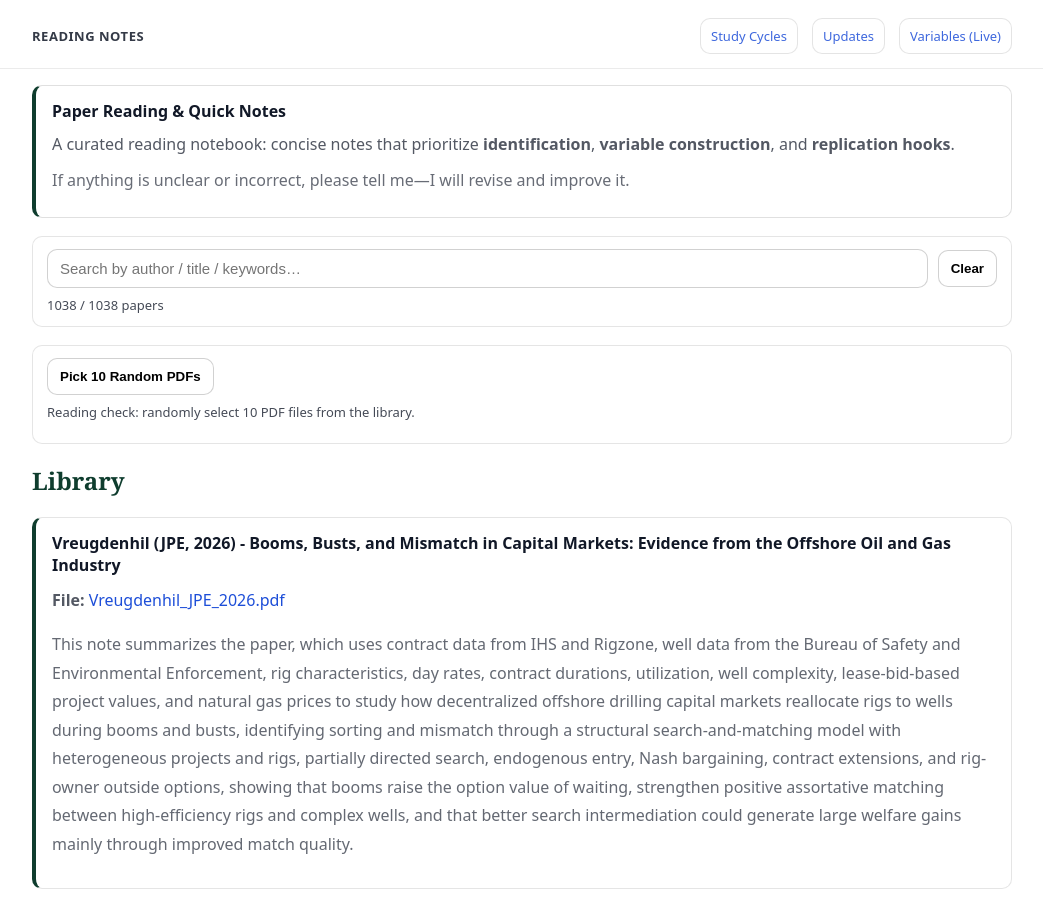
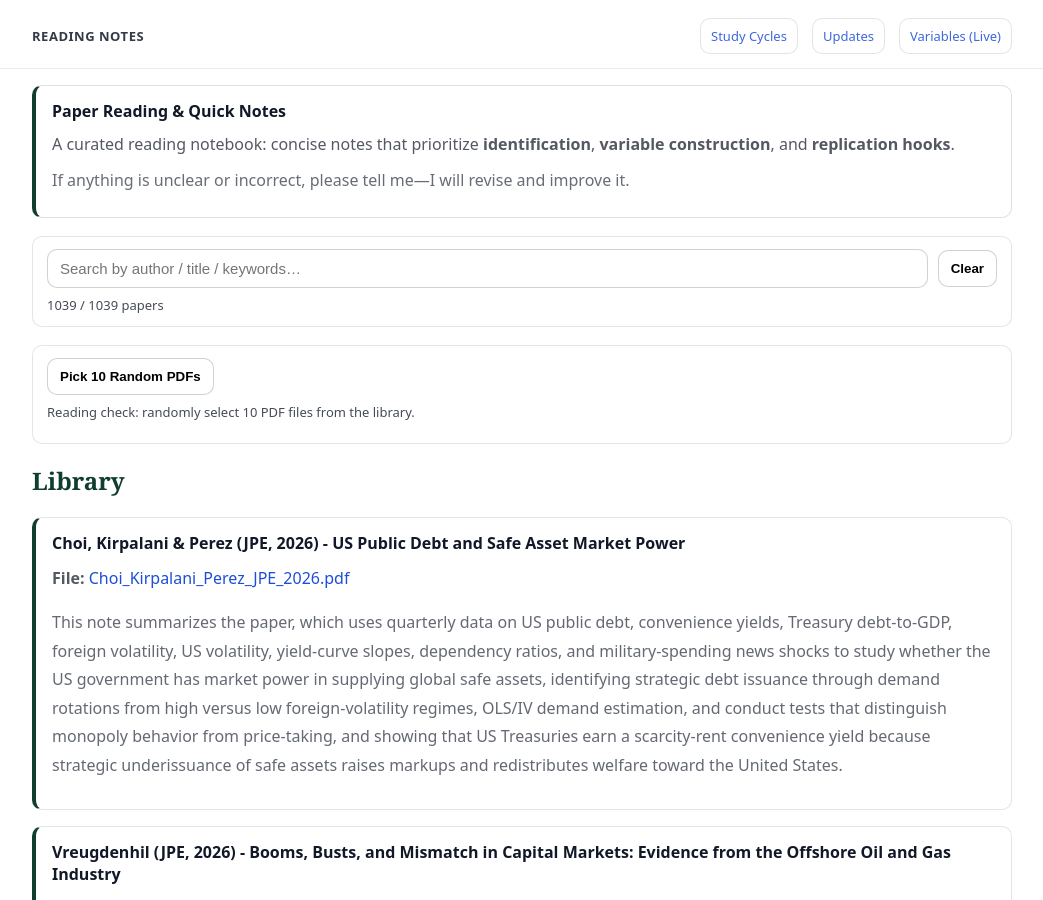
Before and after one commit to yaxinzn/study-archive, a Jekyll site: the page built from reading/index.md, in a window 1280 px wide and 900 px high. Shown: the whole window, without its empty margins (118-1161 px from the left). Built offline with Jekyll 4.4.1, drawn with Linux system fonts in a browser that asks for light colours.

Commit message:
Reading: add/update Choi_Kirpalani_Perez_JPE_2026.pdf

```diff
--- a/_data/reading.yml
+++ b/_data/reading.yml
@@ -1,3 +1,7 @@
+- title: "Choi, Kirpalani & Perez (JPE, 2026) - US Public Debt and Safe Asset Market Power"
+  file: "Choi_Kirpalani_Perez_JPE_2026.pdf"
+  desc: "This note summarizes the paper, which uses quarterly data on US public debt, convenience yields, Treasury debt-to-GDP, foreign volatility, US volatility, yield-curve slopes, dependency ratios, and military-spending news shocks to study whether the US government has market power in supplying global safe assets, identifying strategic debt issuance through demand rotations from high versus low foreign-volatility regimes, OLS/IV demand estimation, and conduct tests that distinguish monopoly behavior from price-taking, and showing that US Treasuries earn a scarcity-rent convenience yield because strategic underissuance of safe assets raises markups and redistributes welfare toward the United States."
+
 - title: "Vreugdenhil (JPE, 2026) - Booms, Busts, and Mismatch in Capital Markets: Evidence from the Offshore Oil and Gas Industry"
   file: "Vreugdenhil_JPE_2026.pdf"
   desc: "This note summarizes the paper, which uses contract data from IHS and Rigzone, well data from the Bureau of Safety and Environmental Enforcement, rig characteristics, day rates, contract durations, utilization, well complexity, lease-bid-based project values, and natural gas prices to study how decentralized offshore drilling capital markets reallocate rigs to wells during booms and busts, identifying sorting and mismatch through a structural search-and-matching model with heterogeneous projects and rigs, partially directed search, endogenous entry, Nash bargaining, contract extensions, and rig-owner outside options, showing that booms raise the option value of waiting, strengthen positive assortative matching between high-efficiency rigs and complex wells, and that better search intermediation could generate large welfare gains mainly through improved match quality."
```
Also changed, not shown: 1 other file.
